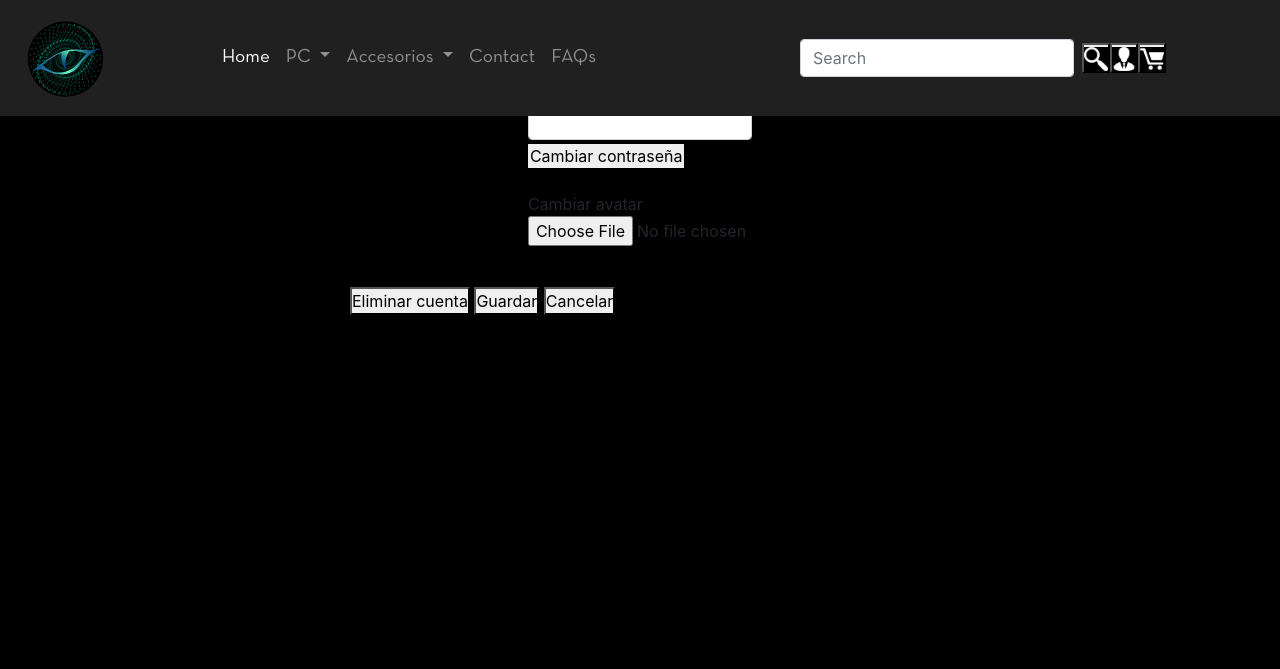
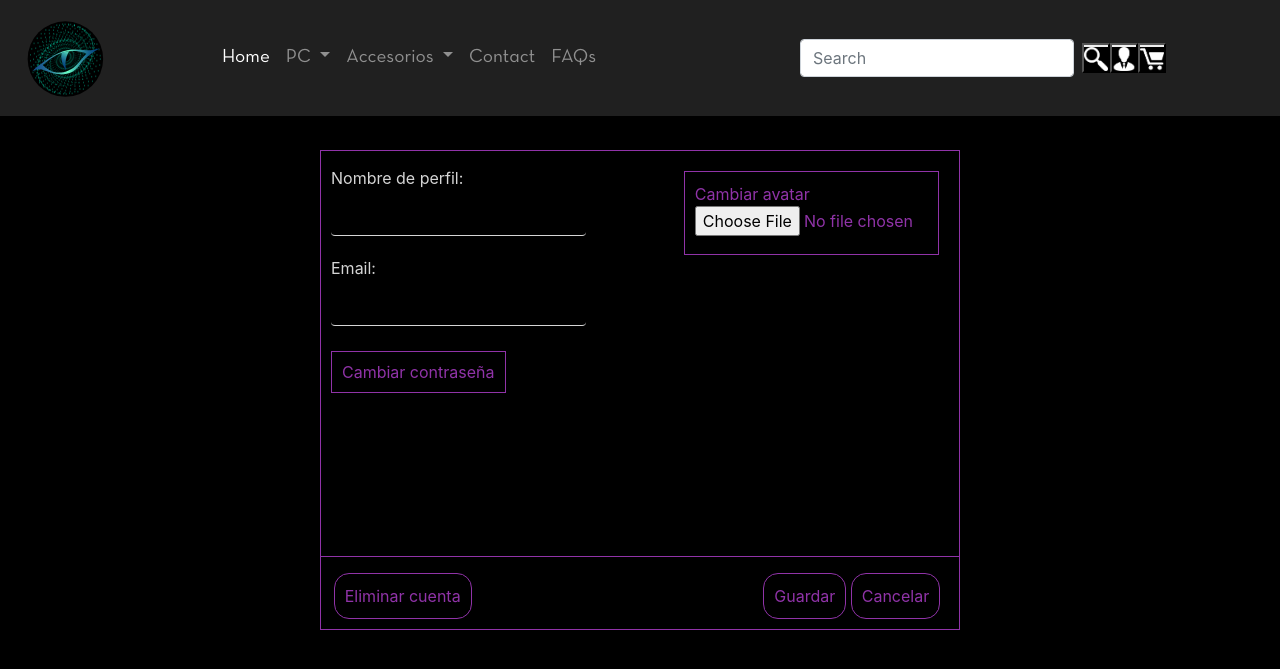
Before and after one commit to Enzocons/proyecto_integrador, a PHP site: page /editarperfil.php in a window 1280 px wide. Shown: the top 669 px of the page. Run offline with PHP 8.4, Linux system fonts and the light colour scheme.

Commit message:
Faltaba esto

```diff
--- a/controladores/funciones.php
+++ b/controladores/funciones.php
@@ -23,8 +23,11 @@ function validar($datos,$bandera){
         $errores["email"]="Invalid email";
     }
     if ($bandera=="register") {
-         if ($erroremail==true) {
-            $errores["email"]="esta cuenta ya esta registrada";
+        $user=abrirBaseDeDatos();
+        foreach ($user as $usuario) {
+            if ($email==$usuario["email"]) {
+                $errores["email"]="Este usuario ya esta registrado";
+            }
         }
     }
     $pass=trim($datos["pass"]);
@@ -101,14 +104,6 @@ function validar($datos,$bandera){
         }
         return null;
     }
-    function emailencontrado($email){
-        $user=abrirBaseDeDatos();
-        foreach ($user as $usuario) {
-            if ($email===$usuario["email"]) {
-                $erroremail=true;
-            }
-        }
-    }
 
     function abrirBaseDeDatos(){
         $baseDatosJson=file_get_contents("usuarios.json");
--- a/css/master.css
+++ b/css/master.css
@@ -386,3 +396,184 @@ a{
     max-width: 100vw;
   }
 }
+
+/* --------------------------Cambios Editar Perfil------------------------- */
+
+.edit{
+  margin-top:150px;
+  border-style: solid;
+  border-color: #9033A8;
+  border-width: 1px;
+  width: 90vw;
+  position: relative;
+  height: 60vh;
+  padding:0;
+}
+.avataredit{
+  background-color: #000;
+  max-width: 40%;
+  position: absolute;
+  top:20px;
+  right: 20px;
+  border-style:solid;
+  border-color: #9033A8;
+  border-width: 1px;
+  color: #9033A8;
+  padding:10px;
+}
+
+.edit2{
+  position: absolute;
+  top:15px;
+  left:10px;
+  max-width: 40%;
+  padding: 0;
+}
+
+.labelemail{
+  margin-top:20px;
+}
+
+.edit3{
+  position: absolute;
+  bottom: 10px;
+  padding: 0;
+}
+.edit3 hr{
+  border-color: #9033A8;
+}
+
+.label{
+  color:#D5D5D5;
+}
+.edit .form-control:focus{
+  background-color: #000;
+  border-color: #9033A8;
+  border-top: none;
+  border-left: none;
+  border-right: none;
+  border-width: 1px;
+  color: #9033A8;
+  box-shadow: none;
+}
+.edit .form-control{
+  background-color: #000;
+  border-color: #D5D5D5;
+  border-top: none;
+  border-left: none;
+  border-right: none;
+  border-width: 1px;
+  color: #D5D5D5;
+  box-shadow: none;
+}
+.edit3 .eliminar{
+  margin-right:40%;
+  margin-left:2%;
+  background-color:#000;
+  color:#9033A8;
+  border-style: solid;
+  border-width: 1px;
+  border-color: #9033A8;
+  padding:10px;
+  border-radius: 15px;
+}
+.edit3 .eliminar:hover{
+  border-color:#B90000;
+  color:#B90000;
+}
+.edit3 .cancelar{
+  margin-right:15px;
+  background-color:#000;
+  color:#9033A8;
+  border-style: solid;
+  border-width: 1px;
+  border-color: #9033A8;
+  padding:10px;
+  border-radius:15px;
+}
+.edit3 .cancelar:hover{
+  border-color:#D5D5D5;
+  color:#D5D5D5;
+}
+.edit3 .guardar{
+  background-color:#000;
+  color:#9033A8;
+  border-style: solid;
+  border-width: 1px;
+  border-color: #9033A8;
+  padding:10px;
+  border-radius:15px;
+}
+.edit3 .guardar:hover{
+  border-color:#00FF00;
+  color:#00FF00;
+}
+.cambiarcontra{
+  margin-top:30px;
+
+}
+.cambiarcontra a{
+  background-color:#000;
+  color:#9033A8;
+  border-style: solid;
+  border-width: 1px;
+  border-color: #9033A8;
+  padding:10px;
+}
+.cambiarcontra a:hover{
+  border-width:2px;
+  text-decoration: none;
+}
+
+
+@media(min-width:992px){
+  .edit3 .eliminar{
+    margin-right:50%;
+
+}
+}
+@media(min-width:1200px){
+  .edit3 .eliminar{
+  margin-right:45%;
+
+}
+}
+
+@media(max-width:605px){
+  .avataredit{
+    max-width: 85%;
+    position: relative;
+    padding:10px;
+    display: flex;
+    margin-left: 30px;
+  }
+  .edit2{
+    position:relative;
+    top:15px;
+    left:0;
+    max-width: 65%;
+    margin-left: 15px;
+  }
+  .edit{
+    height: 70vh;
+  }
+  .edit3{
+    position: relative;
+    top:20px;
+
+  }
+  .edit3 .eliminar{
+    margin-right: 29%;
+  }
+
+}
+@media(max-width:509px){
+  .edit3 .eliminar{
+    margin-right: 0;
+  }
+}
+@media(max-width:540px){
+  .edit{
+    height: 90vh;
+  }
+}
```
Also changed, not shown: other parts of css/master.css (+21 -11 lines).
